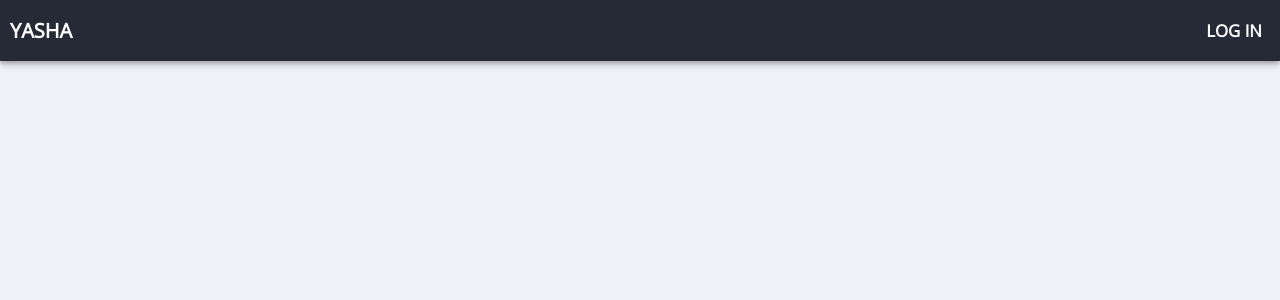
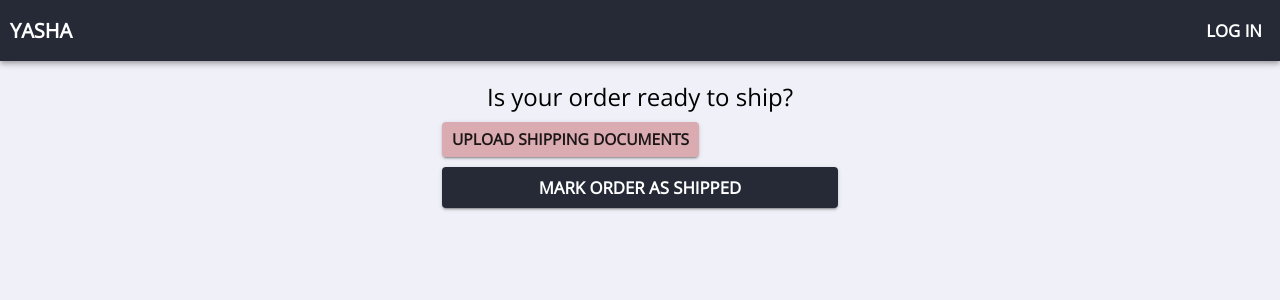
Before and after one commit to elisachen86/Ironhack-Project-3-Yasha-Client, a React (Create React App) app: page /order/edit/1 in a window 1280 px wide. Shown: the top 300 px of the page. Built offline with nearby package versions, Linux system fonts and the light colour scheme; no server answers.

Commit message:
initial stepper put back

```diff
--- a/src/App.jsx
+++ b/src/App.jsx
@@ -15,6 +15,7 @@ import Order from "./pages/Order";
 
 import OrderConfirmation from "./components/Forms/FormConfirmOrder";
 import NewOrder from "./components/Forms/FormNewOrder";
+import OrderForms from './pages/OrderForms';
 
 import { createMuiTheme, ThemeProvider } from "@material-ui/core/styles";
 
@@ -53,6 +54,7 @@ function App() {
             />
             <Route exact path="/dashboard/company" component={BrandRetailer} />
             <Route exact path="/order/new" component={NewOrder} />
+            <Route exact path="/order/edit/:id" component={OrderForms} />
             <Route exact path="/order/:id" component={Order} />
             <Route
               exact
--- a/src/components/Forms/FormShipped.jsx
+++ b/src/components/Forms/FormShipped.jsx
@@ -0,0 +1,95 @@
+import React, { Component } from "react";
+import apiHandler from "../../api/apiHandler";
+import {withRouter} from 'react-router-dom';
+
+import Button from "@material-ui/core/Button";
+import Typography from "@material-ui/core/Typography";
+import Container from "@material-ui/core/Container";
+import Box from "@material-ui/core/Box";
+
+export class FormShipped extends Component {
+  state = {
+
+  };
+
+  componentDidMount() {
+    console.log("THIS PROPS", this.props);
+
+  }
+
+  handleChange = (event) => {
+    const value = event.target.value;
+    const key = event.target.name;
+
+    this.setState({ [key]: value });
+  };
+
+  handleSubmit = (event) => {
+    event.preventDefault();
+
+    apiHandler
+      .updateOneOrder(this.props.match.params.id)
+      .getOneOrder(this.props.match.params.id)
+      .then((data) => {
+        this.props.history.push(`/order/${this.props.match.params.id}`);
+      })
+      .catch((error) => {
+        console.log(error);
+      });
+  };
+
+
+  render() {
+
+    return this.props !== null ? (
+      <Container component="main" maxWidth="xs" className="auth-container">
+        <div>
+          <Typography
+            align="center"
+            component="h1"
+            variant="h5"
+            gutterBottom="true"
+          >
+            Is your order ready to ship?
+          </Typography>
+          <form
+            onSubmit={this.handleSubmit}
+            onChange={this.handleChange}
+            noValidate
+          >
+            <label htmlFor="raised-button-file">
+              <Button
+                variant="raised"
+                component="span"
+                variant="contained"
+                color="secondary"
+                size="small"
+                className="upload-btn"
+              >
+                Upload shipping documents
+              </Button>
+            </label>
+
+            <Box className="button-box">
+              <Button
+                type="submit"
+                fullWidth
+                variant="contained"
+                color="primary"
+              >
+                Mark order as shipped
+              </Button>
+            </Box>
+          </form>
+        </div>
+      </Container>
+    )
+    : (
+      <Typography component="h1" variant="h5">
+        loading
+      </Typography>
+    );
+  }
+}
+
+export default withRouter(FormShipped);
--- a/src/components/Stepper.jsx
+++ b/src/components/Stepper.jsx
@@ -1,8 +1,4 @@
-import React , { useState, useEffect } from "react";
-import apiHandler from "../api/apiHandler";
-
-
-
+import React from "react";
 import { makeStyles } from "@material-ui/core/styles";
 import Stepper from "@material-ui/core/Stepper";
 import Step from "@material-ui/core/Step";
@@ -42,9 +38,6 @@ function getSteps() {
   ];
 }
 
-
-
-
 function getStepContent(stage) {
   switch (
     stage // stage c'est l'étape
@@ -60,48 +53,21 @@ function getStepContent(stage) {
   }
 }
 
+// const getStage = (steps, stages) => {
+//   const currentStep = steps[steps.length - 1];
+
+//   const index = stages.findIndex((stage) => {
+//     return currentStep.stage === stage;
+//   });
+//   return stages[index + 1];
+// };
+
+// module.exports = {
+//   stages,
+//   getStage,
+// };
+
 export default function HorizontalLabelPositionBelowStepper(props) {
-
-  // const [arraySteps, setArray]= useState([0,0, 0, 0, 0, 0]);
-  const [countSubmitted, setCount1] = useState(0);
-  // const [countConfirmed, setCount2] = useState(0);
-  // const [countPacked, setCount3] = useState(0);
-  // const [countReadyToShip, setCount4] = useState(0);
-  const [countShipped, setCount5] = useState(0);
-  const [countReceived, setCount6] = useState(0);
-
-
-  useEffect(async () => {
-
-    try{
-      const data  = await apiHandler.getAllOrders()
-      console.log(data)
-
-      // let [submitted, confirmed, packed, readyToShip, shipped, received] = arraySteps
-      data.forEach((arr) => {
-
-            const currentStep = arr.steps[arr.steps.length-1].stage
-            console.log(currentStep)
-            if (currentStep === "submitted") setCount1(countSubmitted+1)
-            // else if(currentStep === "confirmed") setCount2(countConfirmed+1)
-            // else if(currentStep === "packed") setCount3(countPacked+1)
-            // else if(currentStep === "ready to ship") setCount4(countReadyToShip+1)
-            else if(currentStep === "shipped") setCount5(countShipped+1)
-            else if(currentStep === "countReceived") setCount6(countReceived+1)
-        })
-
-      }catch(error){
-
-                console.log(error)
-      }
-
-  },[]);
-
-
-
-// const countfinal = [countSubmitted, countConfirmed, countPacked,countReadyToShip, countShipped, countReceived ]
-const countfinal = [countSubmitted, countShipped, countReceived ]
-
   const classes = useStyles();
   const activeStep = 0;
   const steps = getSteps();
@@ -118,16 +84,10 @@ const countfinal = [countSubmitted, countShipped, countReceived ]
         alternativeLabel
       >
         {steps.map((
-          label, index // ici on map l'array avec en dessous chaque label (inscription en dessous du point)
+          label // ici on map l'array avec en dessous chaque label (inscription en dessous du point)
         ) => (
           <Step key={label}>
-
-            <StepLabel>
-             {/* <p>{countfinal[index]}</p> */}
-             {/* <br/> */}
-             <p>{label}</p>
-             </StepLabel>
-
+            <StepLabel>{label}</StepLabel>
           </Step>
         ))}
       </Stepper>
--- a/src/pages/Order.jsx
+++ b/src/pages/Order.jsx
@@ -6,10 +6,13 @@ import "../styles/orders.css";
 import NavOrder from "../components/NavOrder";
 import CardOrderStatus from "../components/CardOrderStatus";
 import OrderMessage from "../components/OrderMessage";
+// eslint-disable-next-line
 import Grid from "@material-ui/core/Grid";
 import { UserContext } from "../components/Auth/UserContext";
+// eslint-disable-next-line
 import { useRouteMatch } from "react-router-dom";
 import apiHandler from "../api/apiHandler";
+import FormShipped from "../components/Forms/FormShipped"
 
 const useStyles = makeStyles((theme) => ({
   root: {
@@ -54,11 +57,21 @@ const Order = (props) => {
       <div className={classes.root}>
         <Stepper></Stepper>
         <CardOrderStatus order={order}></CardOrderStatus>
-        <Button color="Secondary" variant="contained">
-          Move to next step
+
+        {/* { order[0].steps[order[0].steps.length - 1].stage === "submitted"
+          && <Button color="Secondary" variant="contained">
+          Confirm your order
         </Button>
+        } */}
+        {/* <Link exact to={{`/order/edit/${this.props.match.params.id}`}}> */}
+          <Button color="Secondary" variant="contained">
+            Mark order as shipped
+          </Button>
+        {/* </Link> */}
         <OrderMessage></OrderMessage>
         <OrderMessage></OrderMessage>
+
+
       </div>
     </div>
   );
--- /dev/null
+++ b/src/pages/OrderForms.jsx
@@ -0,0 +1,14 @@
+import React, { Component } from 'react';
+import FormShipped from '../components/Forms/FormShipped'
+
+export default class OrderForms extends Component {
+
+
+    render() {
+        return (
+            <div>
+                <FormShipped></FormShipped>
+            </div>
+        )
+    }
+}
```
